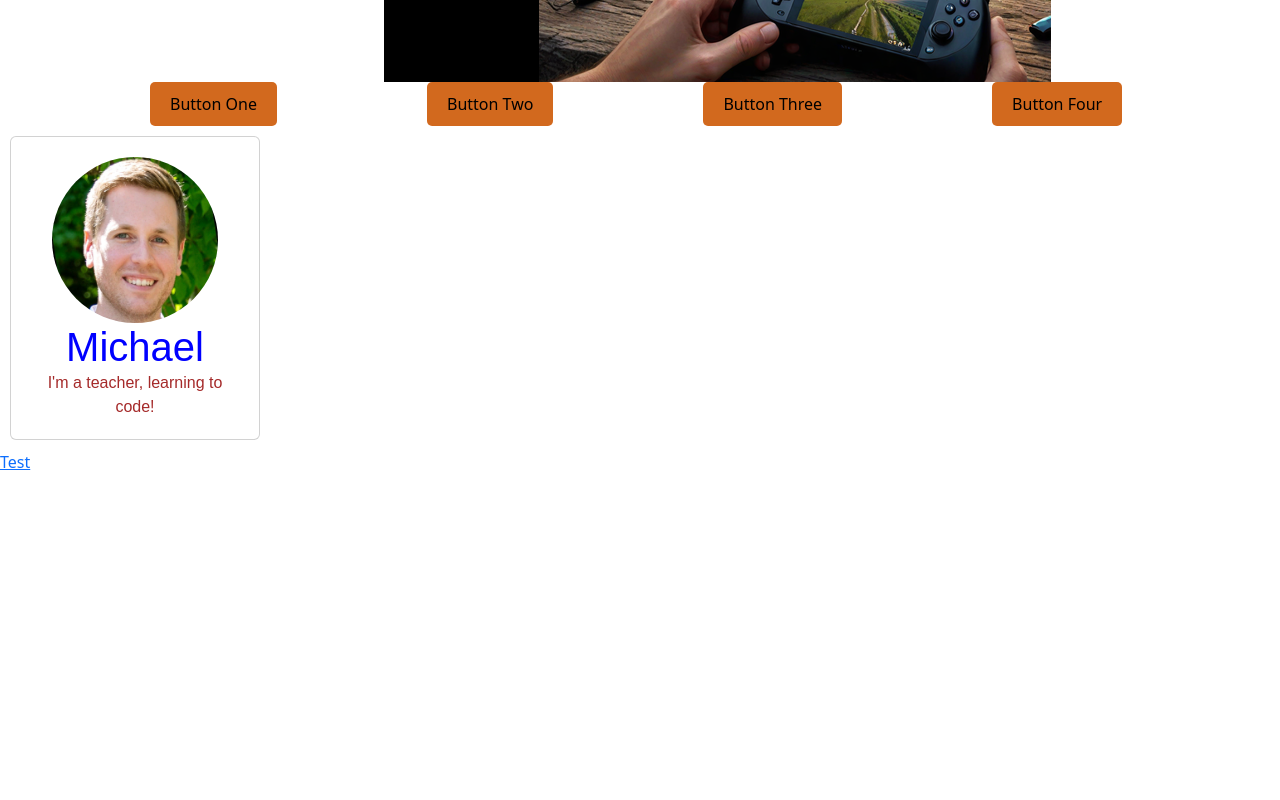
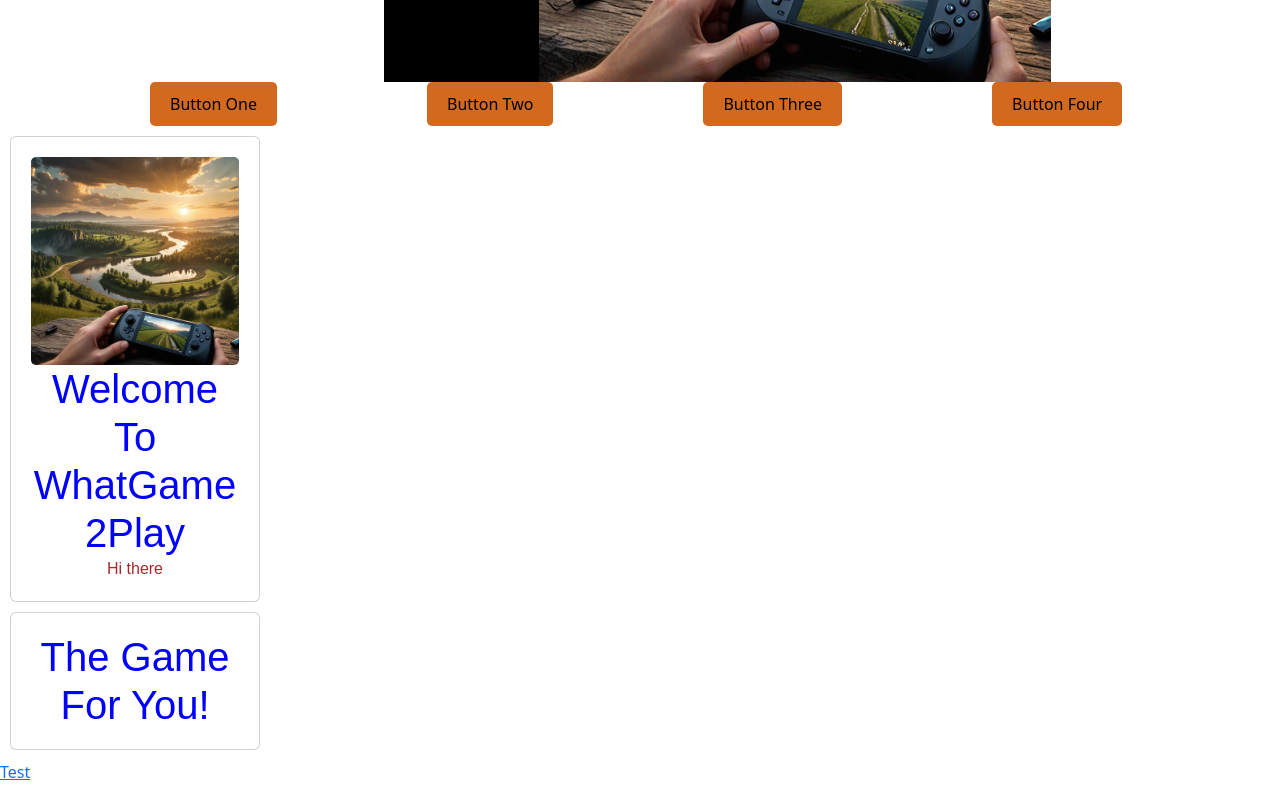
Before and after one commit to mlemoine28/whatgame2play2, a React (Vite) app: page / in a window 1280 px wide. Shown: the part 430-1230 px from the top of the page. Before the commit the page ends 920 px from the top, so only its background shows below. Built offline with nearby package versions, Linux system fonts and the light colour scheme.

Commit message:
Experimenting more with cards

```diff
--- a/src/App.jsx
+++ b/src/App.jsx
@@ -3,8 +3,8 @@ import "../src/style.css";
 import Button2 from "./Components/Button/Button2";
 import Header from "./Components/Header/Header";
 import Text from "./Components/Text/Text";
-import Card from "./Components/Card/Card";
-import { Breadcrumb } from "react-bootstrap";
+import { Breadcrumb, Card } from "react-bootstrap";
+import GamingBackground from "./assets/gamingbackground.png";
 
 function App() {
   return (
@@ -14,7 +14,14 @@ function App() {
       <Button2 label="Button Two" />
       <Button2 label="Button Three" />
       <Button2 label="Button Four" />
-      <Card />
+      <Card style={{ width: "18rem" }}>
+        <Card.Img src={GamingBackground}></Card.Img>
+        <Card.Title>Welcome To WhatGame2Play</Card.Title>
+        <Card.Text>Hi there</Card.Text>
+      </Card>
+      <Card>
+        <Card.Title>The Game For You!</Card.Title>
+      </Card>
       <Breadcrumb>
         <Breadcrumb.Item>Test</Breadcrumb.Item>
       </Breadcrumb>
```
